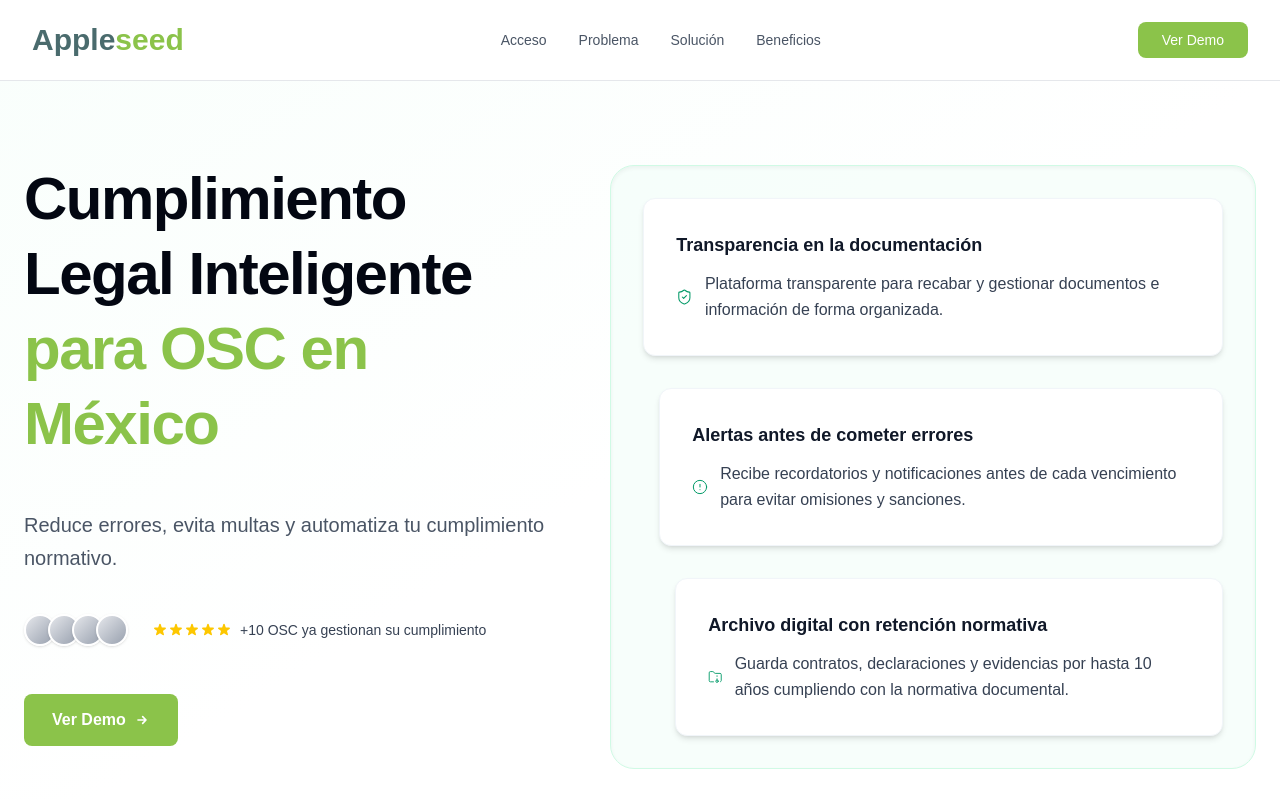
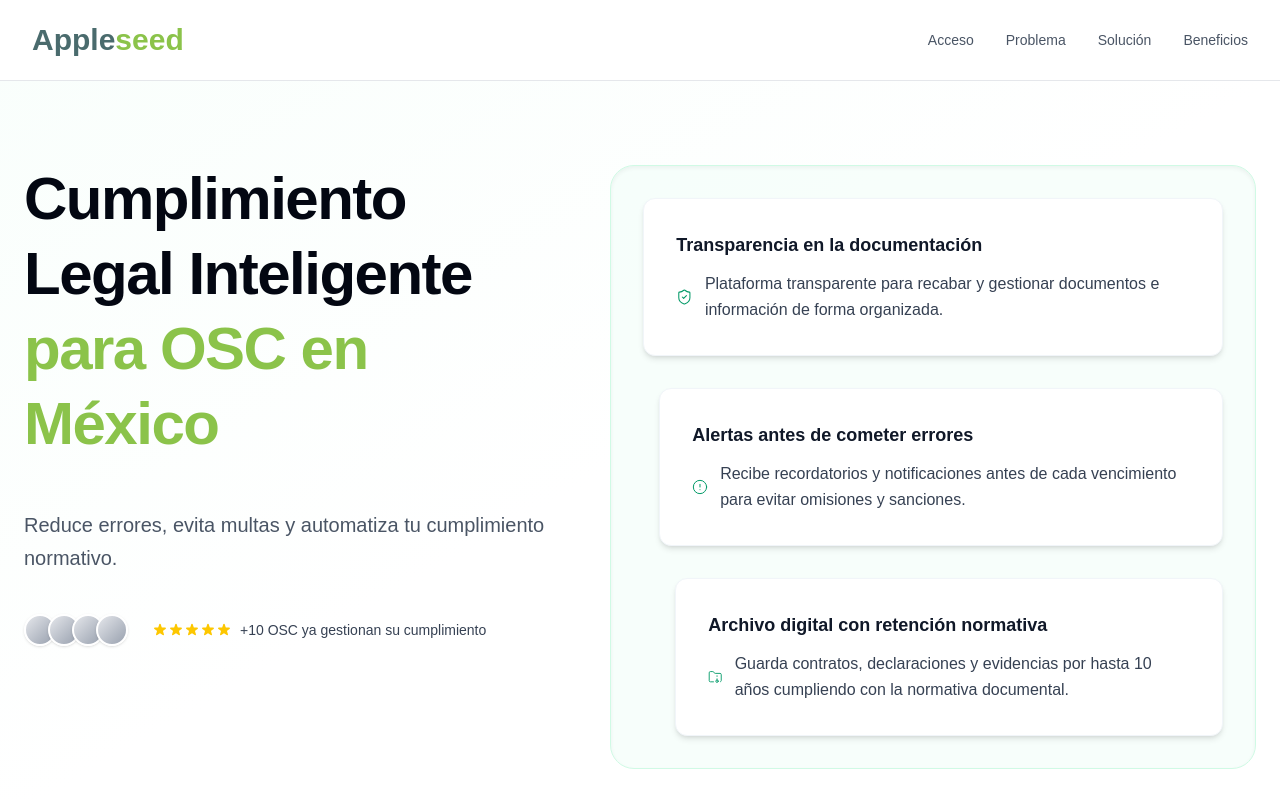
Before and after one commit to miguelmendozajr/appleseed, a Next.js app in the folder frontend/: page / in a window 1280 px wide. Shown: the top 800 px of the page. Built offline with nearby package versions, Linux system fonts and the light colour scheme.

Commit message:
remove view demo button

```diff
--- a/frontend/components/landing/Hero.tsx
+++ b/frontend/components/landing/Hero.tsx
@@ -55,18 +55,6 @@ export default function Hero() {
                 </div>
               </div>
 
-              {/* CTA Buttons */}
-              <div className="flex flex-col sm:flex-row gap-3 mb-12 lg:mb-14">
-                {/* Primary CTA */}
-                <button className="group flex items-center justify-center px-7 py-3.5 bg-[#8BC34A] text-white font-semibold rounded-lg hover:bg-[#7CB342] hover:cursor-pointer transition-all duration-200 hover:shadow-lg hover:shadow-[#8BC34A]/20 active:scale-[0.98]">
-                  {heroData.ctaPrimary}
-                  <svg className="w-4 h-4 ml-2 group-hover:translate-x-1 transition-transform" fill="none" stroke="currentColor" viewBox="0 0 24 24">
-                    <path strokeLinecap="round" strokeLinejoin="round" strokeWidth={2.5} d="M13 7l5 5m0 0l-5 5m5-5H6" />
-                  </svg>
-                </button>
-
-              </div>
-
             </div>
 
             {/* RIGHT SECTION - grouped mockup container */}
--- a/frontend/components/landing/Navbar.tsx
+++ b/frontend/components/landing/Navbar.tsx
@@ -28,13 +28,6 @@ export default function Navbar() {
               </a>
             ))}
           </div>
-
-          {/* Right Side Buttons */}
-          <div className="flex items-center space-x-4">
-            <button className="px-6 py-2 bg-[#8BC34A] text-white rounded-lg hover:bg-[#7CB342] hover:cursor-pointer transition-colors font-medium text-sm">
-              Ver Demo
-            </button>
-          </div>
         </div>
       </div>
     </nav>
--- a/frontend/components/landing/data.ts
+++ b/frontend/components/landing/data.ts
@@ -13,7 +13,6 @@ export const heroData = {
   description:
     'Reduce errores, evita multas y automatiza tu cumplimiento normativo.',
   stats: '+10 OSC ya gestionan su cumplimiento',
-  ctaPrimary: 'Ver Demo'
 };
 
 // How it works section (3 steps)
```
